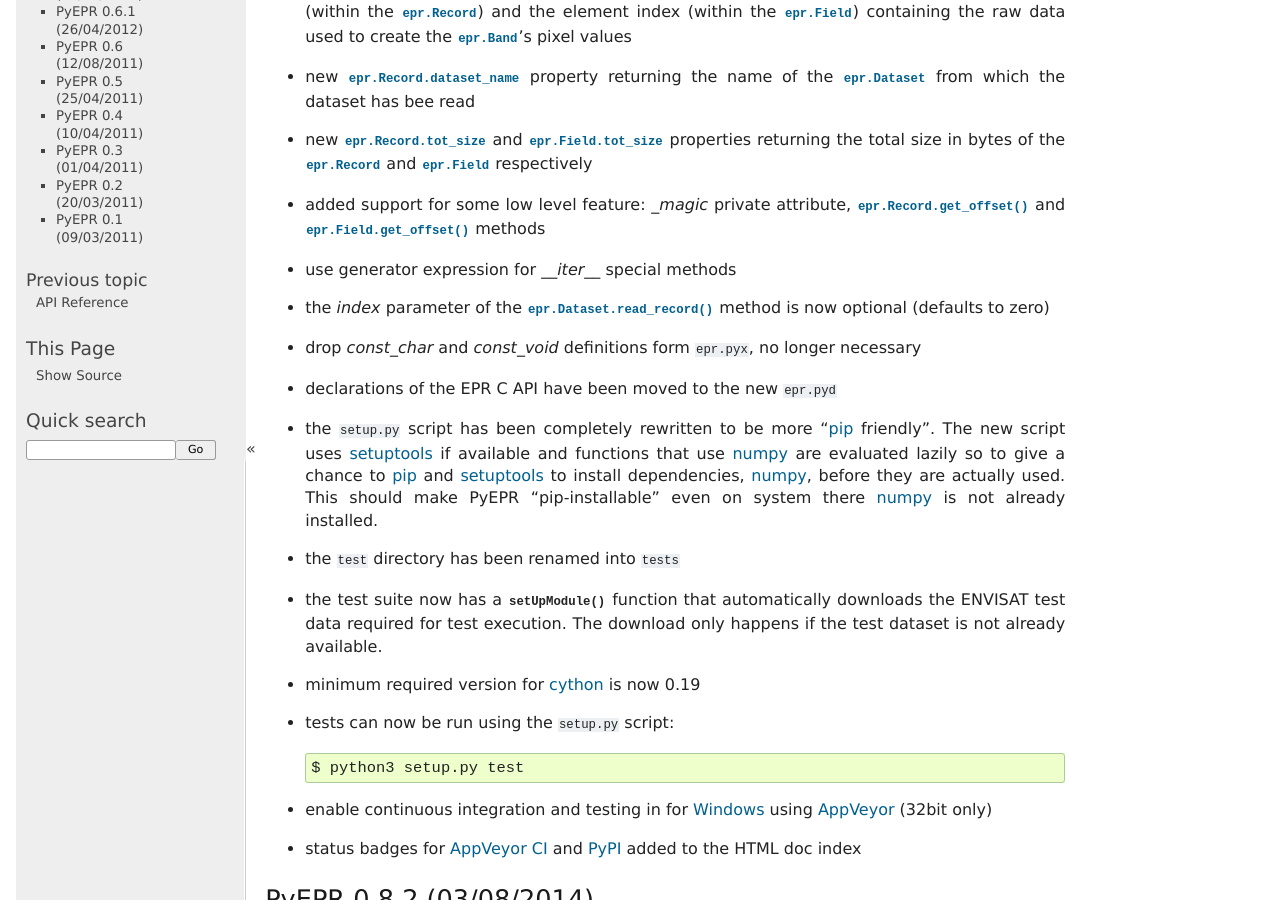
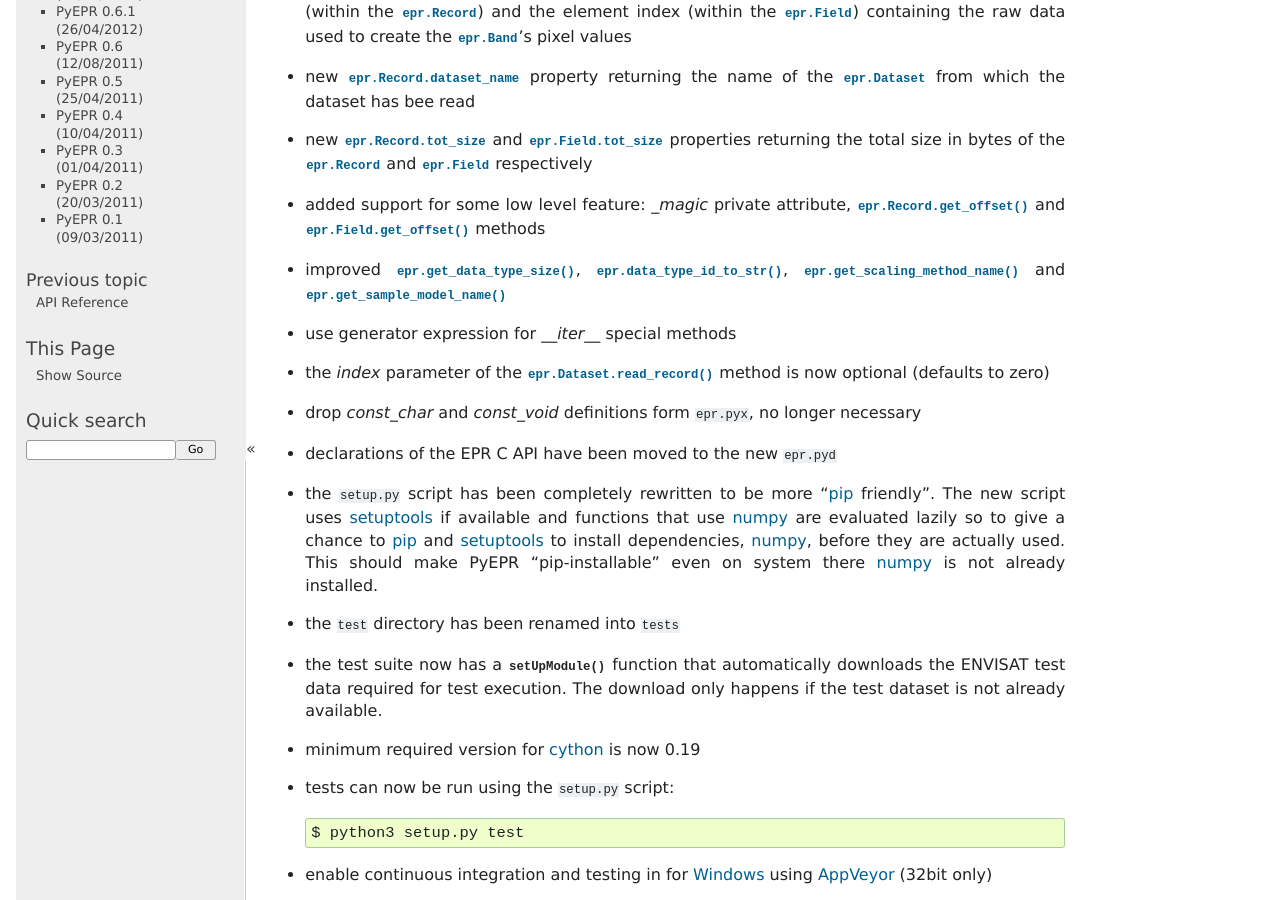
Before and after one commit to avalentino/pyepr, a Sphinx documentation site: the page built from doc/NEWS.txt, in a window 1280 px wide and 900 px high, scrolled down 357 px. Built offline with Sphinx 7.4.7, drawn with Linux system fonts in a browser that asks for light colours; formulas are drawn with MathJax 3.

Commit message:
Improved utility functions (now are cpdef)
get_data_type_size, data_type_id_to_str, get_scaling_method_name and
get_sample_model_name

```diff
--- a/doc/NEWS.txt
+++ b/doc/NEWS.txt
@@ -24,6 +24,8 @@ PyEPR 0.9 (in development)
   :class:`epr.Field` respectively
 * added support for some low level feature: *_magic* private attribute,
   :meth:`epr.Record.get_offset` and :meth:`epr.Field.get_offset` methods
+* improved :func:`epr.get_data_type_size`, :func:`epr.data_type_id_to_str`,
+  :func:`epr.get_scaling_method_name` and :func:`epr.get_sample_model_name`
 * use generator expression for `__iter__` special methods
 * the *index* parameter of the :meth:`epr.Dataset.read_record` method is
   now optional (defaults to zero)
```
Also changed, not shown: 1 other file.
